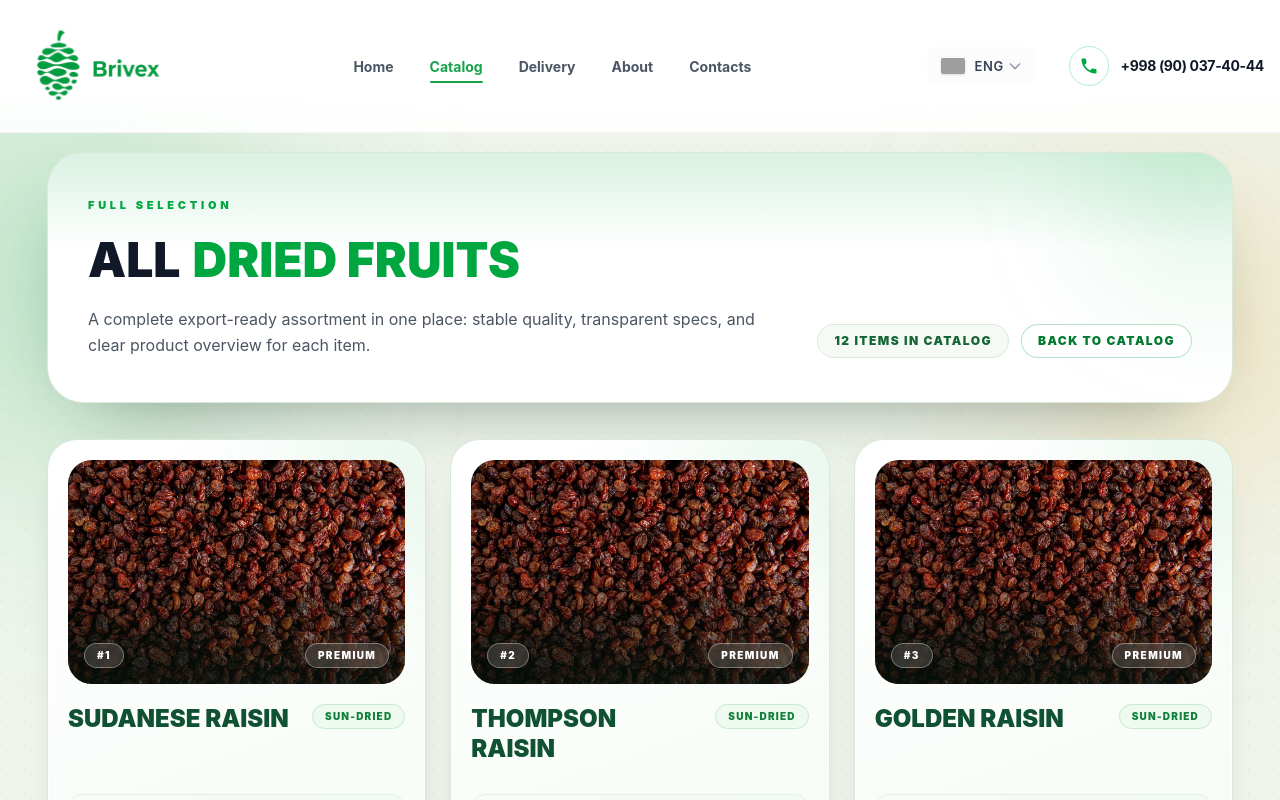
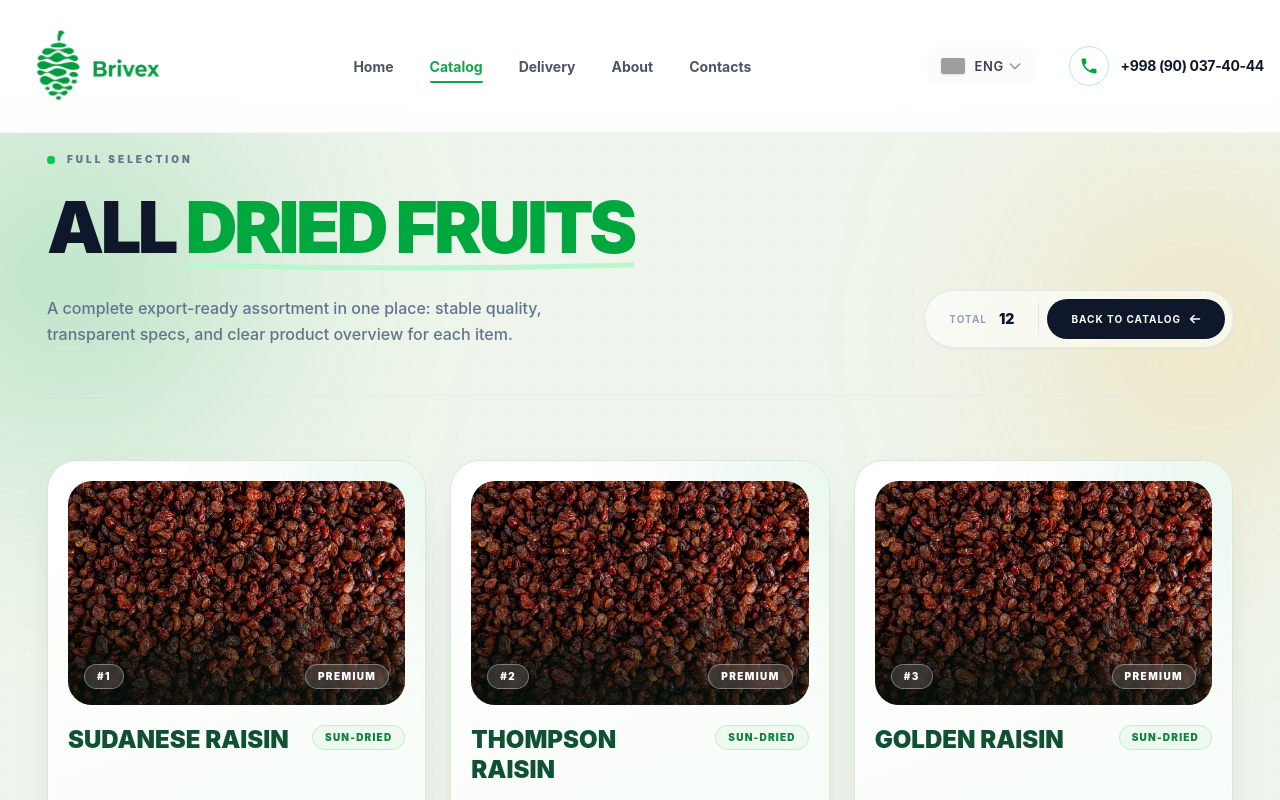
Before and after one commit to temmur/brivex-front, a Vue app: page /products in a window 1280 px wide. Shown: the top 800 px of the page. Built offline with nearby package versions, Linux system fonts and the light colour scheme; grey boxes are pictures that could not be loaded; the HTML template or start-up script is replaced by a standard one.

Commit message:
fix issues

```diff
--- a/src/views/PProducts.vue
+++ b/src/views/PProducts.vue
@@ -5,7 +5,7 @@
     <div class="pointer-events-none absolute inset-0 opacity-30" style="background-image: radial-gradient(circle at 1px 1px, #cfe0d3 1px, transparent 0); background-size: 24px 24px;"></div>
 
     <div class="container relative z-10 mx-auto max-w-7xl px-4 sm:px-6 lg:px-8">
-      <div class="relative overflow-hidden rounded-[36px] border border-[#dbe9da] bg-white px-6 py-7 shadow-[0_30px_80px_-45px_rgba(16,40,27,0.6)] sm:px-8 sm:py-9 lg:px-10 lg:py-11">
+      <!-- <div class="relative overflow-hidden rounded-[36px] border border-[#dbe9da] bg-white px-6 py-7 shadow-[0_30px_80px_-45px_rgba(16,40,27,0.6)] sm:px-8 sm:py-9 lg:px-10 lg:py-11">
         <div class="pointer-events-none absolute inset-x-0 top-0 h-24 bg-gradient-to-b from-[#00A740]/15 to-transparent"></div>
         <div class="pointer-events-none absolute -right-24 -top-24 h-60 w-60 rounded-full bg-[#00A740]/10 blur-3xl"></div>
 
@@ -33,8 +33,51 @@
             </router-link>
           </div>
         </div>
+      </div> -->
+
+      <div class="relative mb-16 flex flex-col items-start justify-between gap-10 border-b border-slate-200/60 pb-12 lg:flex-row lg:items-end">
+        <div class="max-w-3xl">
+          <div class="mb-6 flex items-center gap-3">
+            <span class="relative flex h-2 w-2">
+              <span class="absolute inline-flex h-full w-full animate-ping rounded-full bg-green-500 opacity-75"></span>
+              <span class="relative inline-flex h-2 w-2 rounded-full bg-green-500"></span>
+            </span>
+            <span class="text-[10px] font-black uppercase tracking-[0.3em] text-slate-500">
+              {{ t('products_page.badge') }}
+            </span>
+          </div>
+
+          <h1 class="text-5xl font-black uppercase tracking-tighter text-slate-900 sm:text-6xl lg:text-7xl">
+            {{ t('products_page.title_part1') }}
+            <span class="relative inline-block text-green-600">
+              {{ t('products_page.title_part2') }}
+              <svg class="absolute -bottom-2 left-0 h-3 w-full text-green-200" viewBox="0 0 100 10" preserveAspectRatio="none">
+                <path d="M0 5 Q 50 10 100 5" stroke="currentColor" stroke-width="4" fill="none" stroke-linecap="round"/>
+              </svg>
+            </span>
+          </h1>
+          <p class="mt-8 max-w-xl text-sm font-medium leading-relaxed text-slate-500 sm:text-base">
+            {{ t('products_page.description') }}
+          </p>
+        </div>
+
+        <div class="flex shrink-0 items-center gap-2 rounded-full bg-white/60 p-2 shadow-sm ring-1 ring-slate-200 backdrop-blur-xl">
+          <div class="flex items-center gap-3 px-4">
+            <span class="text-[10px] font-bold uppercase tracking-widest text-slate-400">Total</span>
+            <span class="text-sm font-black text-slate-900">{{ productsData.length }}</span>
+          </div>
+          <div class="h-8 w-px bg-slate-200"></div>
+          <router-link
+            :to="{ path: '/', hash: '#catalog' }"
+            class="group relative flex h-10 items-center justify-center gap-2 overflow-hidden rounded-full bg-slate-900 px-6 text-[10px] font-bold uppercase tracking-widest text-white transition-all hover:bg-green-600"
+          >
+            <span class="relative z-10">{{ t('products_page.back_to_catalog') }}</span>
+            <svg class="relative z-10 h-3 w-3 transition-transform duration-300 group-hover:-translate-x-1" fill="none" viewBox="0 0 24 24" stroke="currentColor" stroke-width="3">
+              <path stroke-linecap="round" stroke-linejoin="round" d="M10 19l-7-7m0 0l7-7m-7 7h18" />
+            </svg>
+          </router-link>
+        </div>
       </div>
-
       <div class="mt-9 grid grid-cols-1 gap-6 md:grid-cols-2 xl:grid-cols-3">
         <article
           v-for="product in productsData"
```
